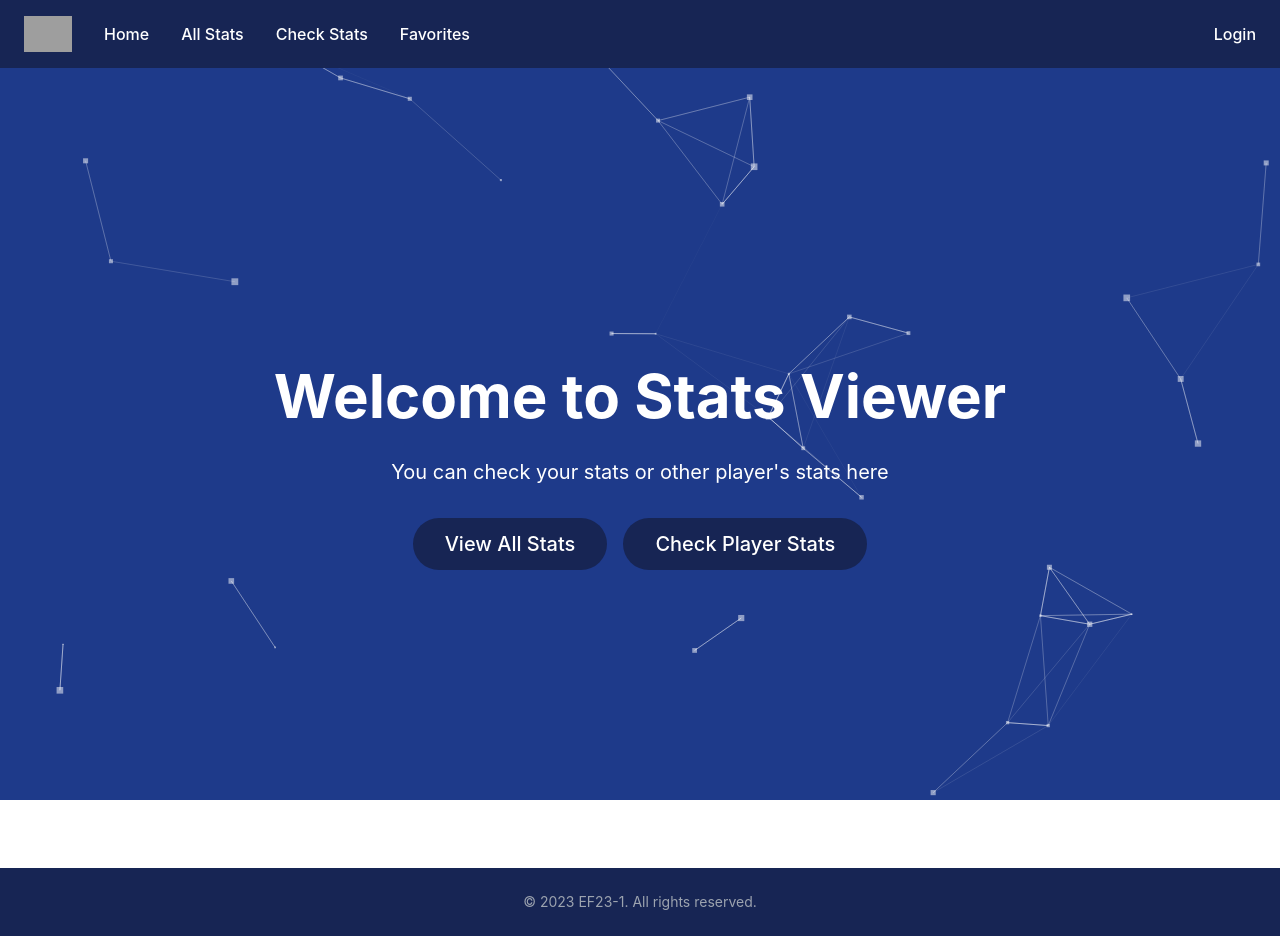
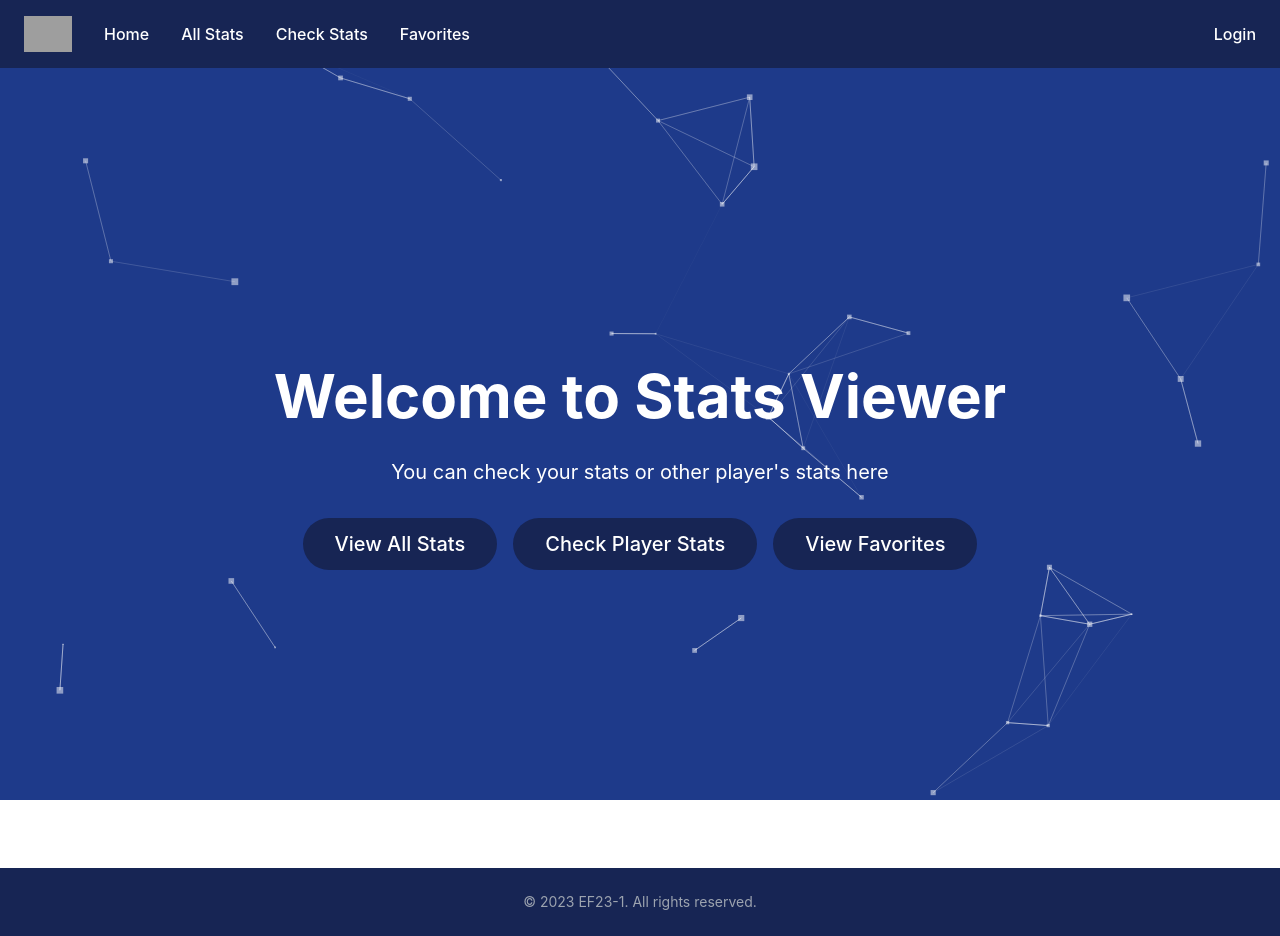
Before and after one commit to BadAccuracyID/react-qualification-ef-1, a React (Create React App) app: page / in a window 1280 px wide. Built offline with nearby package versions, Linux system fonts and the light colour scheme; grey boxes are pictures that could not be loaded.

Commit message:
Minor UI adjustments

```diff
--- a/src/components/card/NavBarCard.tsx
+++ b/src/components/card/NavBarCard.tsx
@@ -6,7 +6,7 @@ export default function NavBarCard() {
     const {user, logout} = useContext(AuthContext);
     const [isLoginModalOpen, setIsLoginModalOpen] = useState(false);
 
-    const handleProfileClick = () => {
+    const handleLoginClick = () => {
         setIsLoginModalOpen(true);
     }
 
@@ -53,7 +53,7 @@ export default function NavBarCard() {
                         :
                         <button
                             className="font-medium hover:text-gray-300"
-                            onClick={handleProfileClick}>
+                            onClick={handleLoginClick}>
                             Login
                         </button>
                 }
@@ -135,8 +135,7 @@ const LoginModal: React.FC<LoginModalProps> = ({isOpen, onClose}) => {
                         />
                     </div>
 
-                    <div
-                        className="flex flex-row justify-center">
+                    <div className="flex flex-row justify-center">
                         <button type="submit"
                                 className="bg-blue-600 text-white py-2 px-4 rounded-lg hover:bg-blue-500 transition-colors duration-300">
                             Submit
--- a/src/pages/Home.tsx
+++ b/src/pages/Home.tsx
@@ -35,6 +35,12 @@ export default function Home() {
                             Check Player Stats
                         </button>
                     </Link>
+                    <Link to={'/favorites'}>
+                        <button
+                            className="w-full sm:w-auto px-8 py-3 text-base sm:text-xl font-medium bg-blue-950 hover:bg-purple-700 rounded-full transition-colors duration-300">
+                            View Favorites
+                        </button>
+                    </Link>
                 </section>
             </section>
 
```
